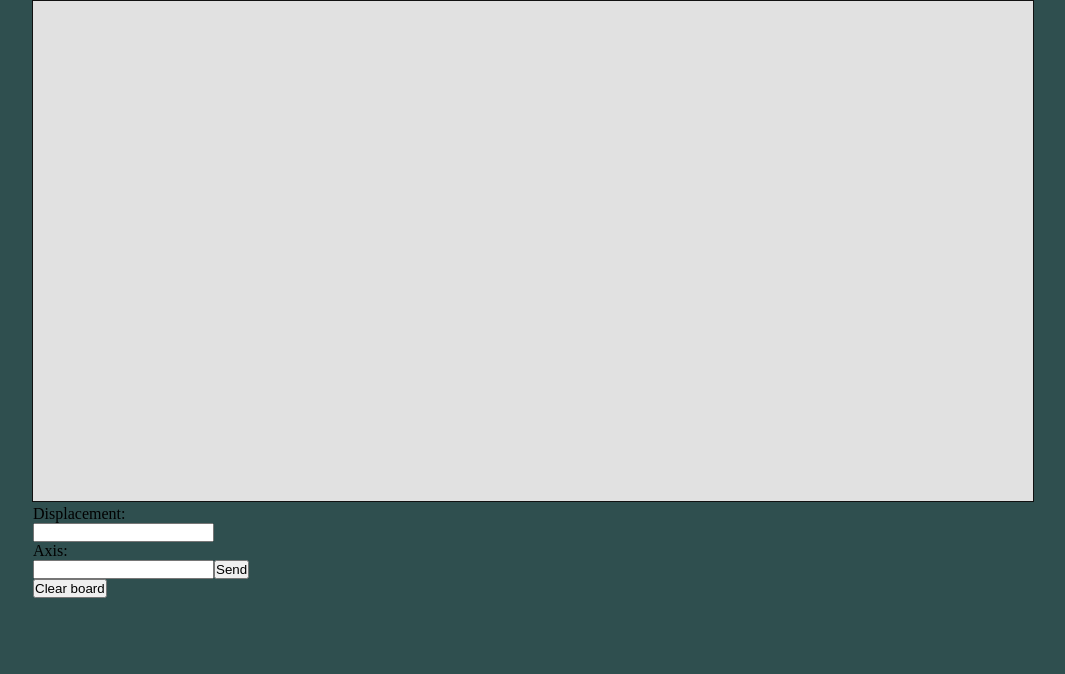
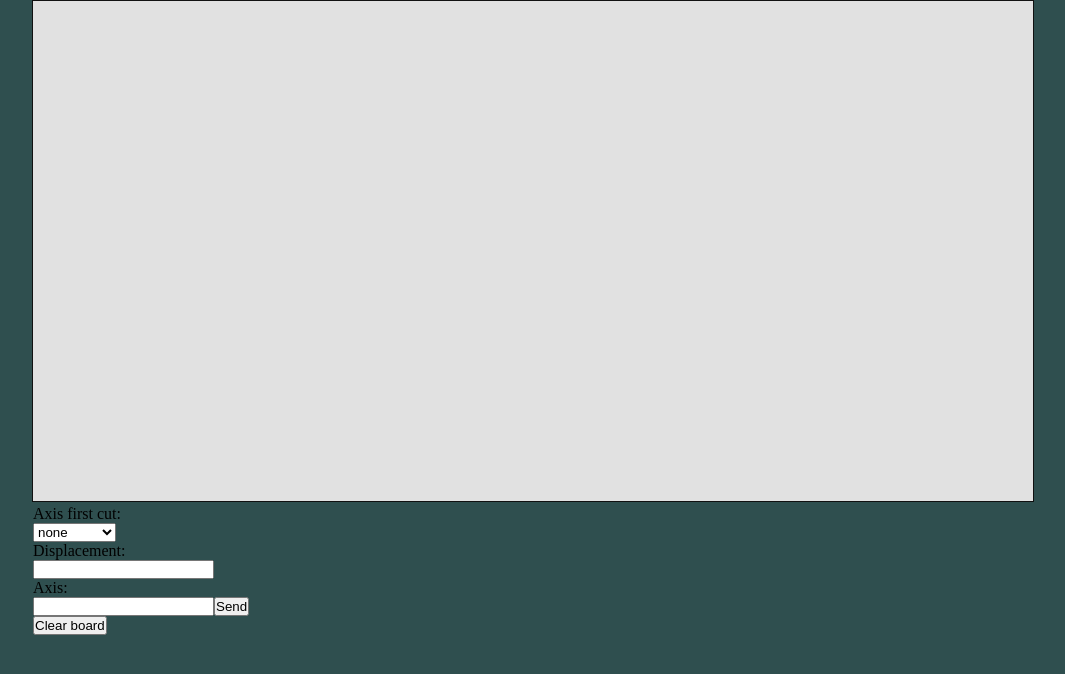
Before and after one commit to igorishere/managercuttingsimulator, a React (Create React App) app: page / in a window 1280 px wide. Shown: the top 674 px of the page, without its empty margins (107-1172 px from the left). Built offline with nearby package versions, Linux system fonts and the light colour scheme.

Commit message:
Feat: implement axis for first cut

```diff
--- a/src/App.tsx
+++ b/src/App.tsx
@@ -9,6 +9,7 @@ const [axis,setAxis] = useState("");
 const [displacement,setDisplacement] = useState("");
 const [startPosition,setStartPosition] = useState(null);
 const [lastCommand,setlastCommand] = useState(new Command());
+const [axisFirstCut,setAxisFirstCut] = useState("");
 
 const canvasRef = useRef<HTMLCanvasElement>(null);
 
@@ -24,6 +25,7 @@ useEffect(()=>{
   context.lineWidth = 3;
 
   setStartPosition({X: 0,Y:0});
+  setAxisFirstCut("");
 },[]);
 
 function handleSubmit(params: React.FormEvent<Element>)
@@ -101,10 +103,31 @@ function drawLine(context: CanvasRenderingContext2D, start: IPosition,end: IPosi
     setStartPosition({X:0,Y:0});
   }
 
+  function handleAxisFirstCutChange(value: string): void {
+    if(value === "x" || value === "y"){
+      setAxisFirstCut(value);
+    }
+  }
+
   return (
     <div id='container' className='container'>
     <canvas id='canvas' ref={canvasRef}></canvas>
     <form onSubmit={(e) => handleSubmit(e)}>
+
+    {
+      axisFirstCut === "" || axisFirstCut === undefined ?
+      (
+      <>
+        <p>Axis first cut:</p>
+        <select onChange={(e) => handleAxisFirstCutChange(e.target.value)}>
+          <option value="none">none</option>
+          <option value="x">Horizontal</option>
+          <option value="y">Vertical</option>
+        </select>
+      </>
+      ) : (<></>)
+
+    }
       <p>Displacement:</p>
       <input type="number" name='displacement' value={displacement} onChange={(e) => setDisplacement(e.target.value)}></input>
 
```
